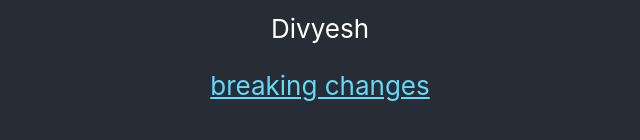
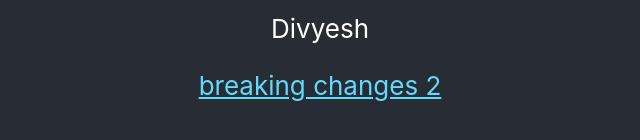
Before and after one commit to Dvs149/rect-test, a React (Create React App) app: page / in a window 1280 px wide. Shown: the part 516-656 px from the top of the page, without its empty margins (320-960 px from the left). Built offline with nearby package versions, Linux system fonts and the light colour scheme.

Commit message:
breaking changes 2

```diff
--- a/src/App.js
+++ b/src/App.js
@@ -15,7 +15,7 @@ function App() {
           target="_blank"
           rel="noopener noreferrer"
         >
-          breaking changes
+          breaking changes 2
         </a>
       </header>
     </div>
```
